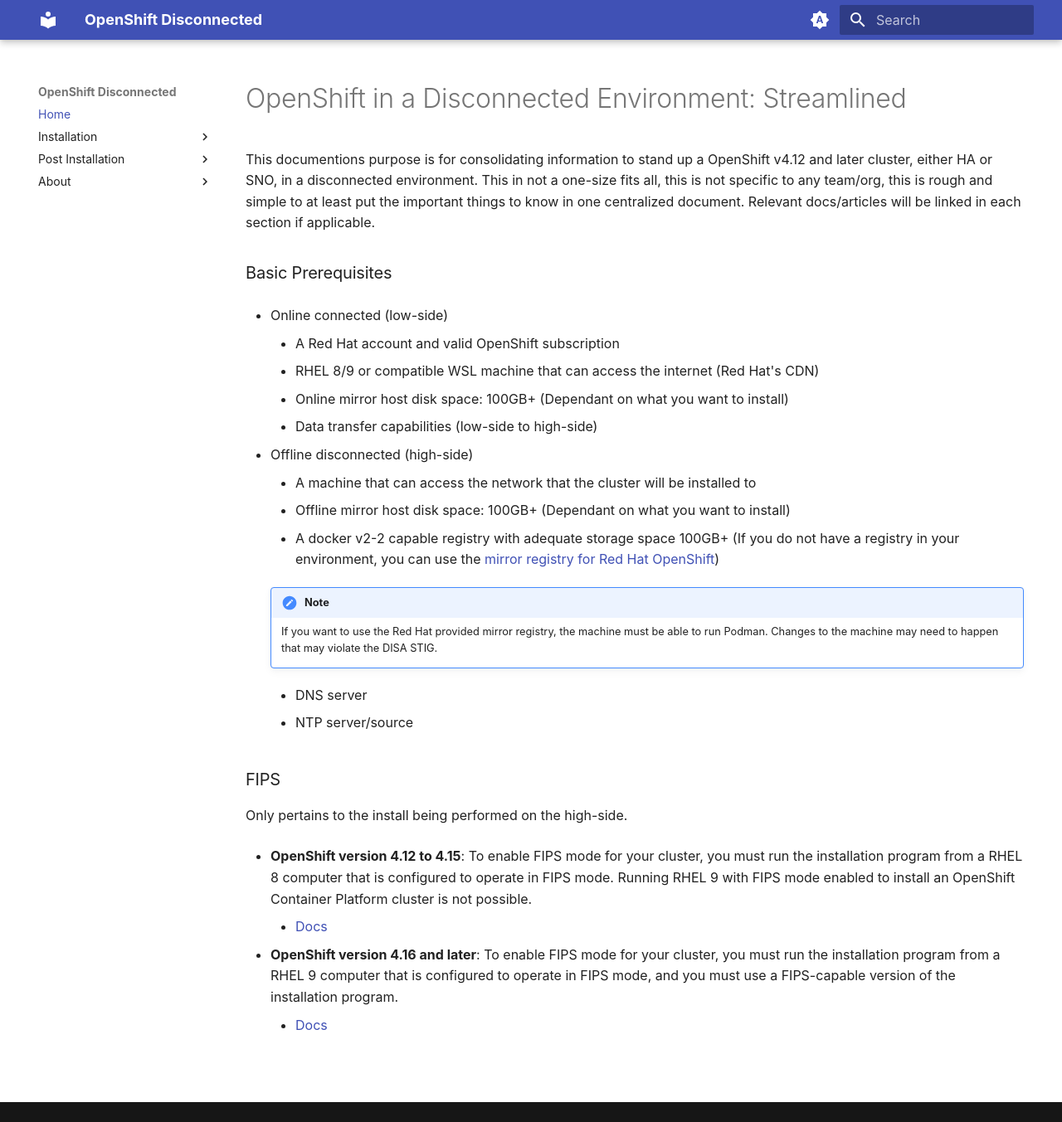
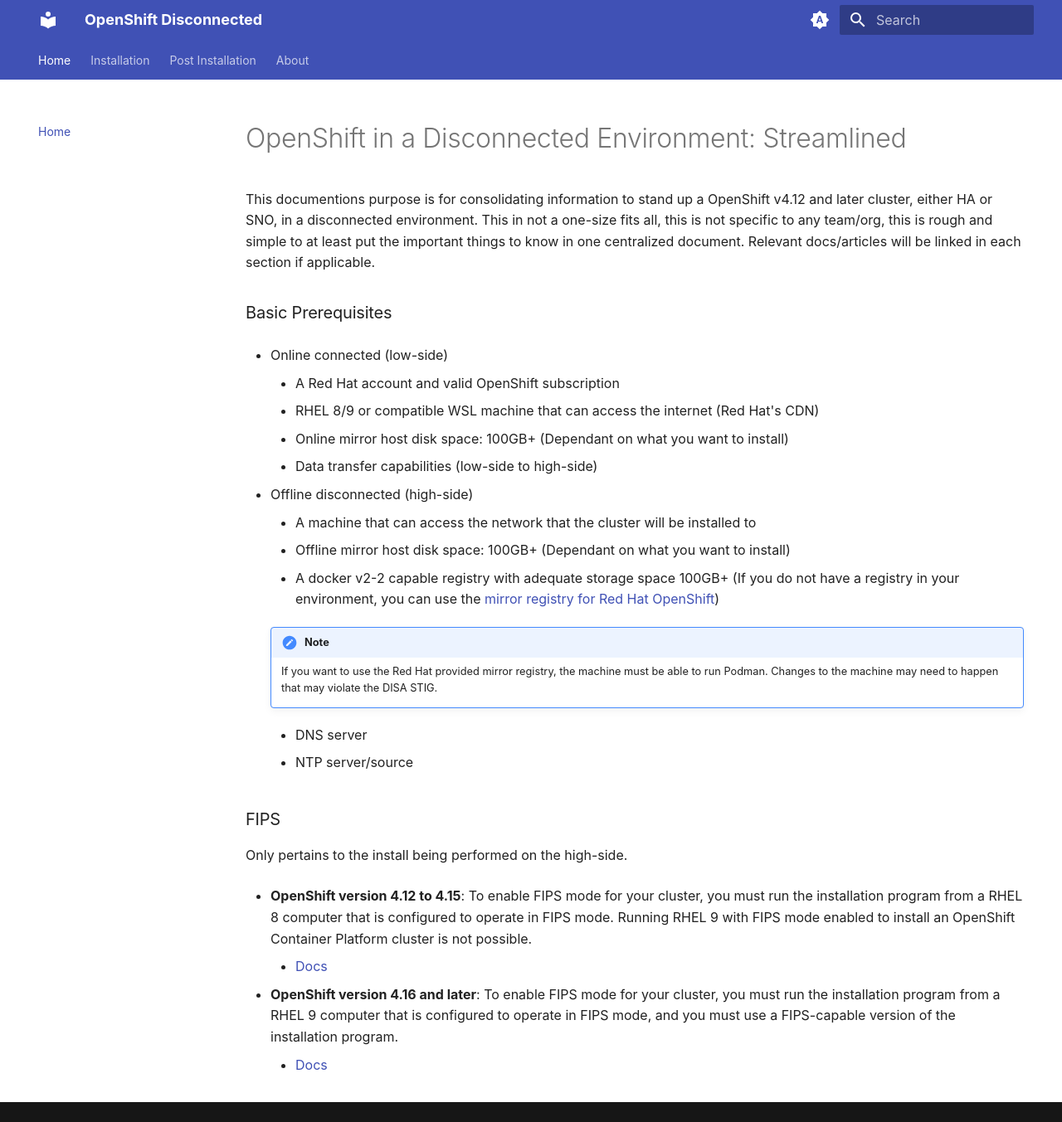
Before and after one commit to yojoshb/disco-docs, an MkDocs documentation site: the page built from docs/index.md, in a window 1280 px wide and 1353 px high. Shown: the whole window at 83% size. Built offline with MkDocs 1.6.1 and Material for MkDocs 9.7.7, drawn with Linux system fonts in a browser that asks for light colours.

Commit message:
nav mods

```diff
--- a/mkdocs.yml
+++ b/mkdocs.yml
@@ -45,6 +45,9 @@
     - content.code.copy
     - content.code.annotate
     - content.tooltips
+    - navigation.sections
+    - navigation.tabs
+    - navigation.top
   icon:
     #logo: material/laptop
     annotation: material/plus-circle
```
